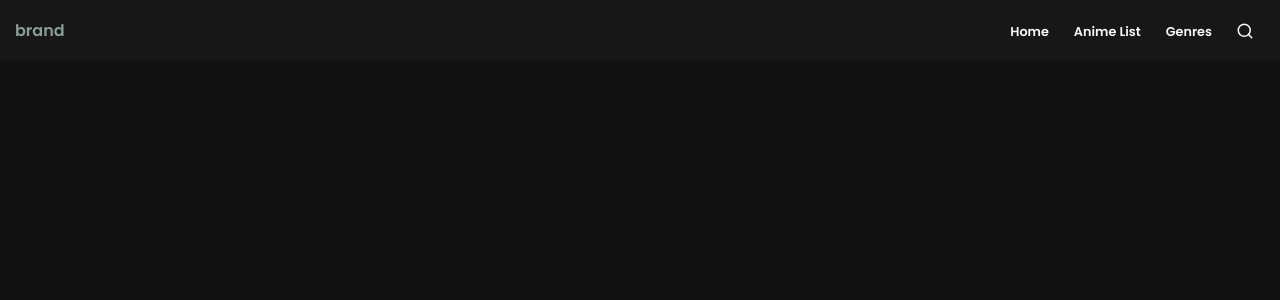
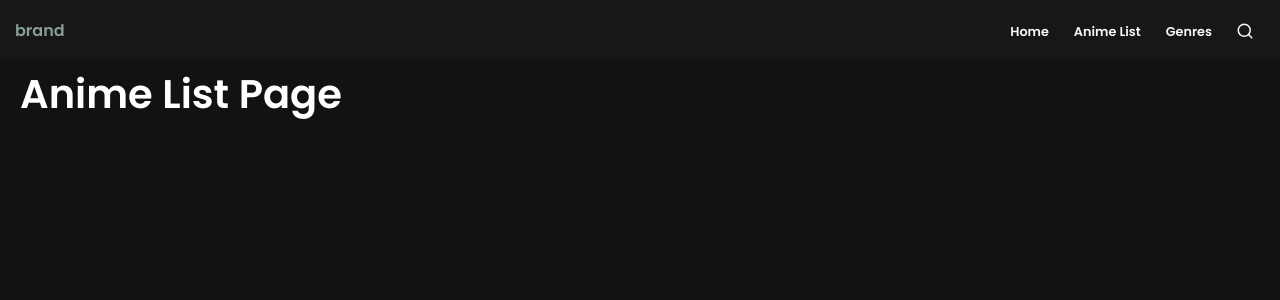
Before and after one commit to eclair-29/anistream, a React (Create React App) app: page /anime-list in a window 1280 px wide. Shown: the top 300 px of the page. Built offline with nearby package versions, Linux system fonts and the light colour scheme.

Commit message:
add route and base configuration files for anime-list

```diff
--- a/src/app/App.js
+++ b/src/app/App.js
@@ -4,6 +4,7 @@ import { BrowserRouter as Router, Switch, Route } from "react-router-dom";
 // Components
 import { NavBar, Main } from "./common";
 import { Home } from "./home";
+import { AnimeList } from "./animelist";
 
 class App extends Component {
   render() {
@@ -29,6 +30,7 @@ class App extends Component {
           <Main>
             <Switch>
               <Route path="/" exact component={Home} />
+              <Route path="/anime-list" component={AnimeList} />
             </Switch>
           </Main>
         </div>
--- /dev/null
+++ b/src/app/animelist/AnimeList.jsx
@@ -0,0 +1,15 @@
+import React, { Component } from "react";
+
+class AnimeList extends Component {
+  componentDidMount() {
+    document.title = `Anime List | ${document.title}`
+  }
+
+  render() {
+    return (
+      <div className="anime-list"><h1>Anime List Page</h1></div>
+    );
+  }
+}
+
+export default AnimeList;
--- /dev/null
+++ b/src/app/animelist/AnimeListContainer.js
@@ -0,0 +1,6 @@
+import { connect } from "react-redux";
+import AnimeList from "./AnimeList";
+
+const AnimeListContainer = connect()(AnimeList);
+
+export default AnimeListContainer;
--- /dev/null
+++ b/src/app/animelist/animelist.scss
@@ -0,0 +1,12 @@
+// Related styles for this folder: ./animelist
+
+// Anime List
+// ...
+.anime-list {
+  h1 {
+    margin: 50px 0;
+    text-align: center;
+    font-size: 1rem !important;
+    color: $text-secondary;
+  }
+}
--- /dev/null
+++ b/src/app/animelist/duck/index.js
@@ -0,0 +1,5 @@
+// animelist/duck/index.js
+// ...
+import animelistReducer from "./reducer";
+
+export default animelistReducer;
--- /dev/null
+++ b/src/app/animelist/index.js
@@ -0,0 +1,3 @@
+// app/animelist/index.js
+// ...
+export { default as AnimeList } from "./AnimeListContainer";
```
Also changed, not shown: src/app/animelist/duck/reducer.js (added, +11 -0 lines).
